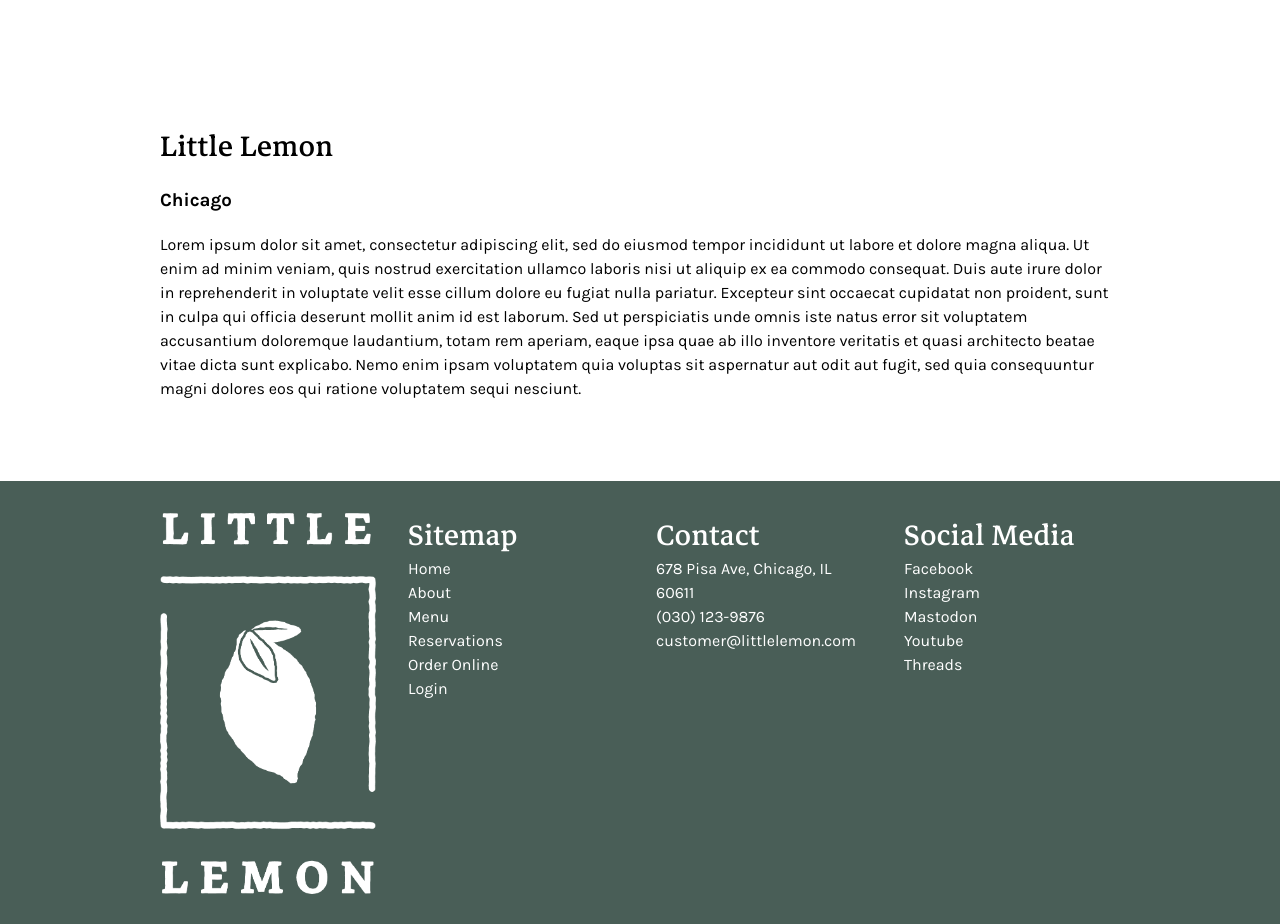
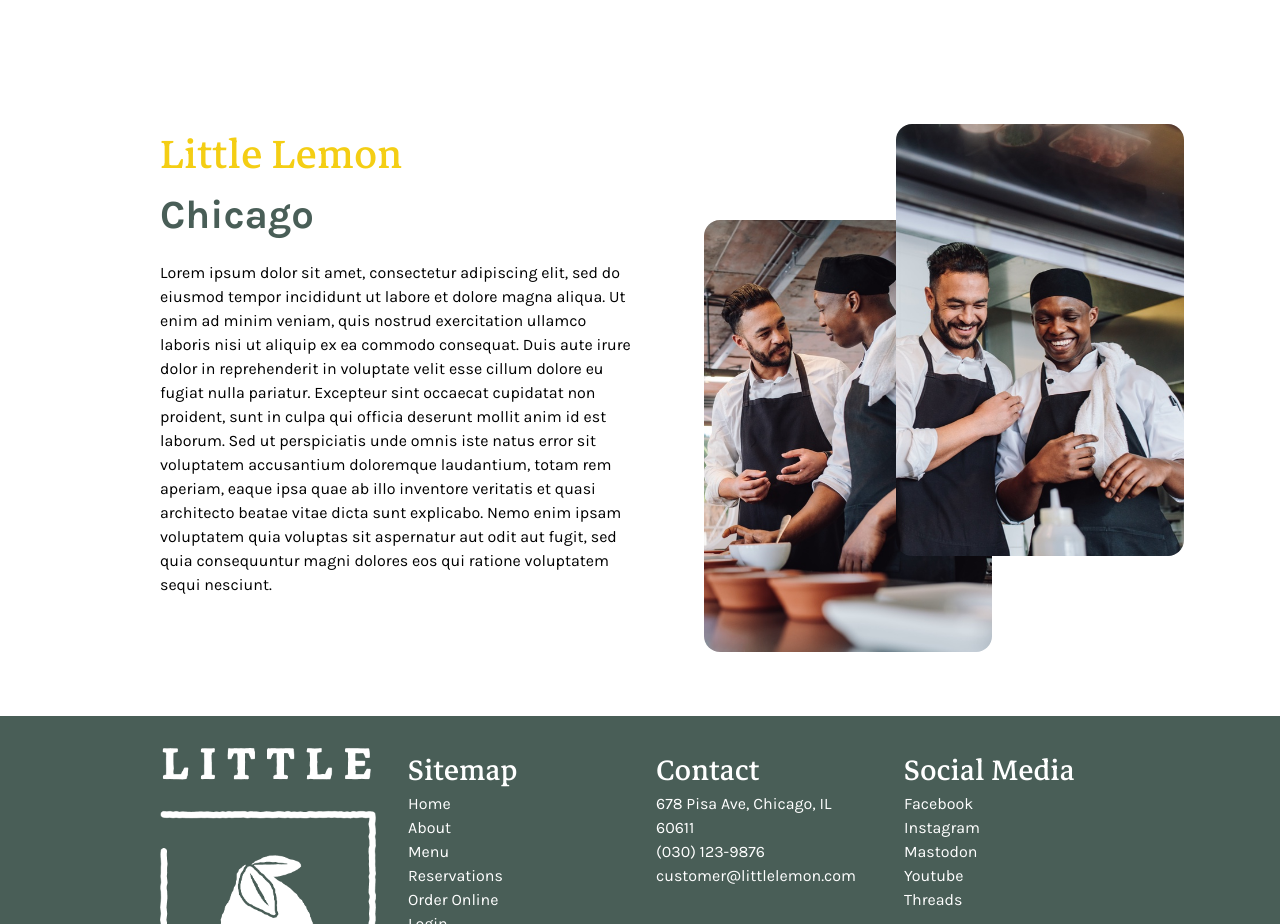
Before and after one commit to Mubarak-Dev-stack/capstone2, a React (Create React App) app: page / in a window 1280 px wide. Shown: the part 800-1724 px from the top of the page. Built offline with nearby package versions, Linux system fonts and the light colour scheme.

Commit message:
style about section

```diff
--- a/src/components/Testimonial/Testimonial.jsx
+++ b/src/components/Testimonial/Testimonial.jsx
@@ -23,7 +23,7 @@ function Testimonial({
                 <img className="testimonial__image" src={image} alt=""/>
                 <div>
                     <div className="testimonial__rating" role="img" aria-label={`Rating: ${rating} of 5 stars`}>
-                        { ratingIcons.map((ratingIcon, index) => <FontAwesomeIcon key={index} icon={ratingIcon} size="m" />) }
+                        { ratingIcons.map((ratingIcon, index) => <FontAwesomeIcon key={index} icon={ratingIcon} />) }
                     </div>
                     <p className="testimonial__name">{name}</p>
                 </div>
--- a/src/components/sections/About/About.css
+++ b/src/components/sections/About/About.css
@@ -0,0 +1,39 @@
+.about {
+    display: grid;
+    grid-template-columns: repeat(2, 50%);
+    gap: 64px;
+}
+
+.about__text {
+
+    h2 {
+        margin: 0;
+        color: var(--primary-color-2);
+    }
+
+    h3 {
+        margin: 0;
+        color: var(--primary-color-1);
+    }
+}
+
+.about__images {
+    position: relative;
+    padding-top: 96px;
+    padding-right: 192px;
+}
+
+.about__image {
+    aspect-ratio: 2 / 3;
+    object-fit: cover;
+    display: block;
+    border-radius: var(--global-border-radius);
+    width: 100%;
+
+    & + & {
+        position: absolute;
+        top: 0;
+        right: 0;
+        width: calc(100% - 192px);
+    }
+}
--- a/src/components/sections/About/About.jsx
+++ b/src/components/sections/About/About.jsx
@@ -1,13 +1,51 @@
-import Section from "../../Layout/Section/Section"
+import Section from "../../Layout/Section/Section";
+
+import img1 from "../../../assets/about/MarioAndAdrianA.jpg";
+import img2 from "../../../assets/about/MarioAndAdrianB.jpg";
+
+import "./About.css";
 
 function About() {
-    return <Section>
-        <h2>Little Lemon</h2>
-        <h3>Chicago</h3>
-        <p>
-            Lorem ipsum dolor sit amet, consectetur adipiscing elit, sed do eiusmod tempor incididunt ut labore et dolore magna aliqua. Ut enim ad minim veniam, quis nostrud exercitation ullamco laboris nisi ut aliquip ex ea commodo consequat. Duis aute irure dolor in reprehenderit in voluptate velit esse cillum dolore eu fugiat nulla pariatur. Excepteur sint occaecat cupidatat non proident, sunt in culpa qui officia deserunt mollit anim id est laborum. Sed ut perspiciatis unde omnis iste natus error sit voluptatem accusantium doloremque laudantium, totam rem aperiam, eaque ipsa quae ab illo inventore veritatis et quasi architecto beatae vitae dicta sunt explicabo. Nemo enim ipsam voluptatem quia voluptas sit aspernatur aut odit aut fugit, sed quia consequuntur magni dolores eos qui ratione voluptatem sequi nesciunt.
-        </p>
-    </Section>
+    return (
+        <Section>
+            <div className="about">
+                <div className="about__text">
+                    <h2 className="h1">Little Lemon</h2>
+                    <h3 className="h2">Chicago</h3>
+                    <p>
+                        Lorem ipsum dolor sit amet, consectetur adipiscing elit,
+                        sed do eiusmod tempor incididunt ut labore et dolore
+                        magna aliqua. Ut enim ad minim veniam, quis nostrud
+                        exercitation ullamco laboris nisi ut aliquip ex ea
+                        commodo consequat. Duis aute irure dolor in
+                        reprehenderit in voluptate velit esse cillum dolore eu
+                        fugiat nulla pariatur. Excepteur sint occaecat cupidatat
+                        non proident, sunt in culpa qui officia deserunt mollit
+                        anim id est laborum. Sed ut perspiciatis unde omnis iste
+                        natus error sit voluptatem accusantium doloremque
+                        laudantium, totam rem aperiam, eaque ipsa quae ab illo
+                        inventore veritatis et quasi architecto beatae vitae
+                        dicta sunt explicabo. Nemo enim ipsam voluptatem quia
+                        voluptas sit aspernatur aut odit aut fugit, sed quia
+                        consequuntur magni dolores eos qui ratione voluptatem
+                        sequi nesciunt.
+                    </p>
+                </div>
+                <div className="about__images">
+                    <img
+                        className="about__image"
+                        src={img1}
+                        alt="Mario and Adrian in the kitchen"
+                    />
+                    <img
+                        className="about__image"
+                        src={img2}
+                        alt="Mario and Adrian in the kitchen"
+                    />
+                </div>
+            </div>
+        </Section>
+    );
 }
 
-export default About
+export default About;
--- a/src/index.css
+++ b/src/index.css
@@ -54,9 +54,12 @@ h2 {
     font-weight: 400;
 }
 
-h1 {
+h1,
+.h1 {
     font-size: 5.6rem;
 }
-h2 {
+
+h2,
+.h2 {
     font-size: 4rem;
 }
```
Also changed, not shown: src/assets/about/MarioAndAdrianA.jpg (added), src/assets/about/MarioAndAdrianB.jpg (added).
